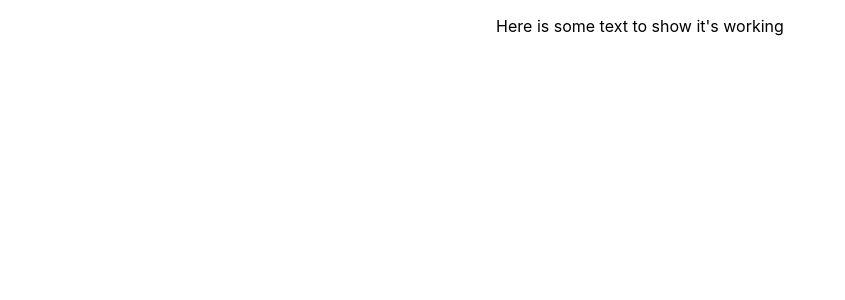
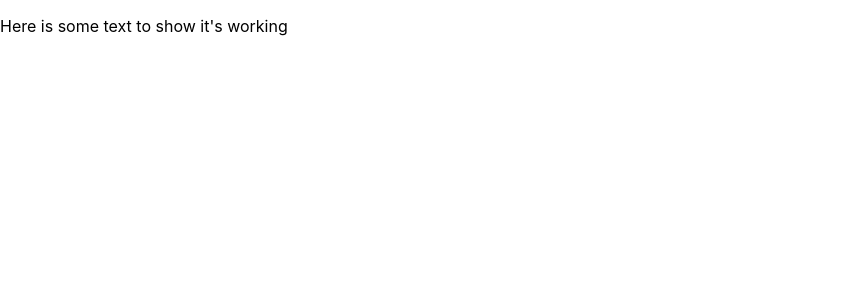
Before and after one commit to SPFlores/perUse, a React (Create React App) app in the folder Client/: page / in a window 1280 px wide. Shown: the top 300 px of the page, without its empty margins (0-845 px from the left). Built offline with nearby package versions, Linux system fonts and the light colour scheme.

Commit message:
laying out router

```diff
--- a/Client/src/App.js
+++ b/Client/src/App.js
@@ -1,10 +1,17 @@
 import React from 'react'
 import { BrowserRouter as Router, Route } from 'react-router-dom'
+import Landing from './pages/landing'
 import './App.css'
 
 const App = _ => {
   return (
-    <div className="App">
+    // <Router>
+    //   <Route exact path='/' render={_=> (<Landing />)} />
+    //   <Route path='/login' render={_ => (<LogIn />)} />
+    //   <Route path='/signup' render={_ => (<SignUp />)} />
+    //   <Route path='/search' render={_ => (<Search />)} />
+    // </Router>
+    <div>
       <p>Here is some text to show it's working </p>
     </div>
   )
```
